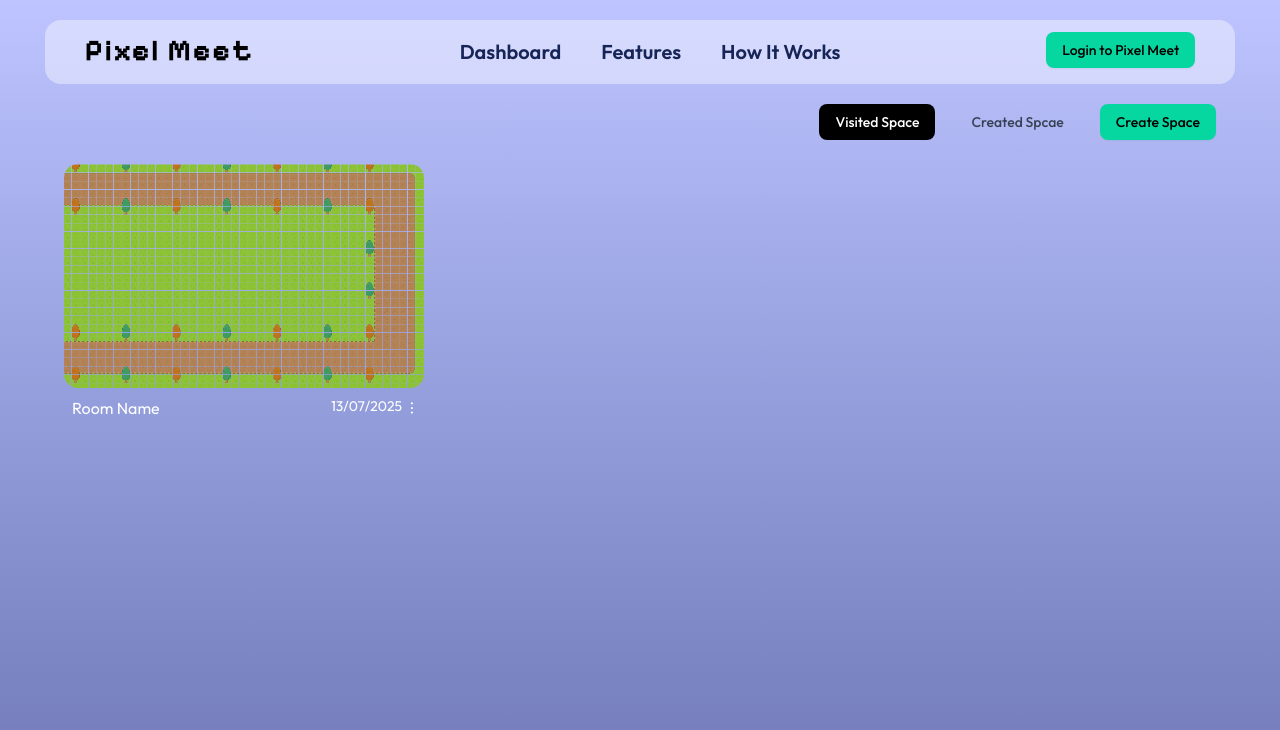
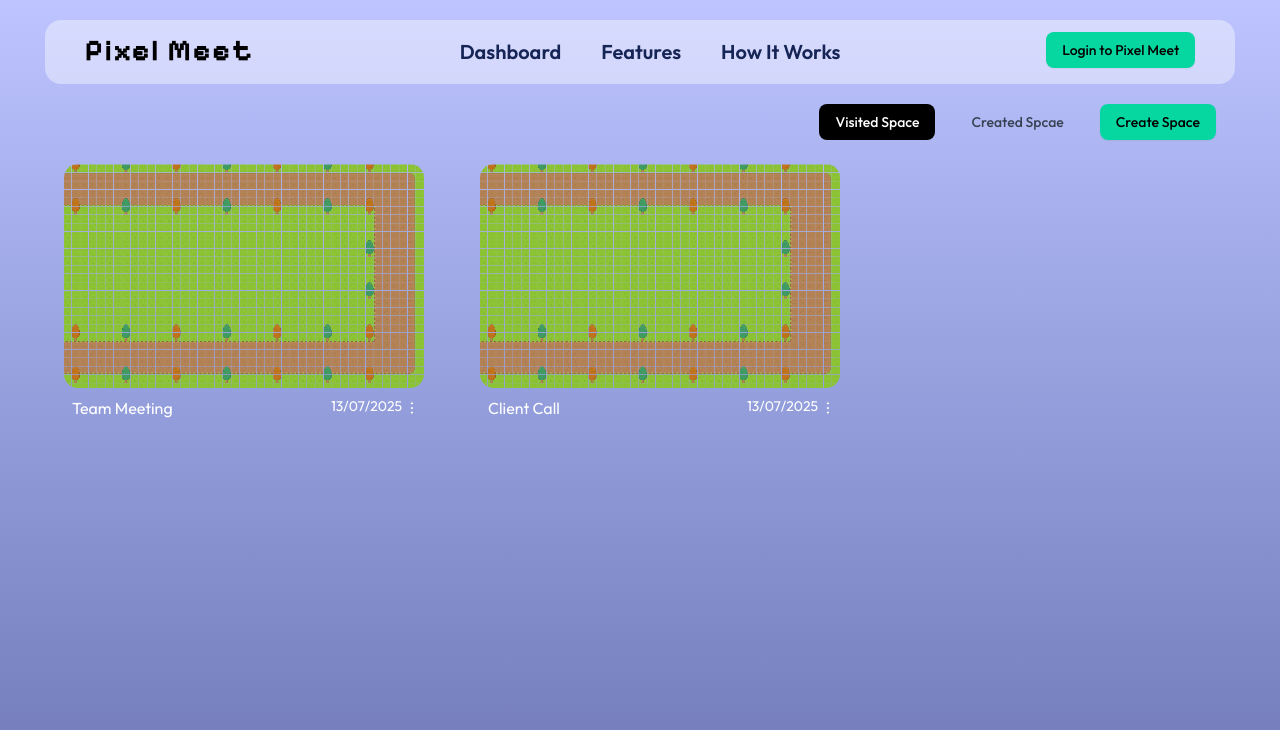
Before and after one commit to Likhil022/Pixel-Meet, a React (Vite) app: page /dashboard in a window 1280 px wide. Shown: the top 730 px of the page. Built offline with nearby package versions, Linux system fonts and the light colour scheme; no server answers.

Commit message:
Fixed Routing

```diff
--- a/src/Components/user/Room.tsx
+++ b/src/Components/user/Room.tsx
@@ -5,20 +5,36 @@ import {
   DropdownMenuTrigger,
 } from "@/Components/ui/dropdown-menu";
 import demo from "../../../public/assets/maps/demo.png";
+import { Link } from "react-router-dom";
+
 const Room = () => {
+  const rooms = [
+    { id: "123", name: "Team Meeting" },
+    { id: "456", name: "Client Call" },
+  ];
+
   return (
-    <div className="mt-6 flex flex-col h-60 w-90">
+    <div
+      className="flex gap-14 flex-wrap justify-start md:justify-start lg:justify-start
+                justify-center sm:justify-center"
+    >
+      {rooms.map((room) => (
+        <div key={room.id} className="mt-6 flex flex-col h-60 w-90">
+          <Link to={`/room/${room.id}`}>
             <img
               src={demo}
               alt="Image"
               className="rounded-xl scale-100 object-cover h-56 w-90 origin-center cursor-pointer"
             />
+          </Link>
           <div className="flex justify-between text-white mt-2">
-        <p className="px-2">Room Name</p>
+            <p className="px-2">{room.name}</p>
             <div className="flex gap-2">
               <p className="text-sm">13/07/2025</p>
               <DropdownMenu>
-            <DropdownMenuTrigger className="rotate-90">...</DropdownMenuTrigger>
+                <DropdownMenuTrigger className="rotate-90">
+                  ...
+                </DropdownMenuTrigger>
                 <DropdownMenuContent>
                   <DropdownMenuItem className="cursor-pointer">
                     Manage Space
@@ -33,13 +49,15 @@ const Room = () => {
                     variant="destructive"
                     className="cursor-pointer"
                   >
-                Delete{" "}
+                    Delete
                   </DropdownMenuItem>
                 </DropdownMenuContent>
               </DropdownMenu>
             </div>
           </div>
         </div>
+      ))}
+    </div>
   );
 };
 
--- a/src/Pages/Home.tsx
+++ b/src/Pages/Home.tsx
@@ -1,5 +1,6 @@
 import { Button } from "@/Components/ui/button";
 import { SignedOut, SignInButton, SignedIn } from "@clerk/clerk-react";
+import { Link } from "react-router-dom";
 const Home = () => {
   return (
     <div className="flex flex-col items-center ">
@@ -24,7 +25,9 @@ const Home = () => {
               </SignInButton>
             </SignedOut>
             <SignedIn>
-              <Button variant="green">Get Started</Button>
+              <Link to="dashboard">
+                <Button variant="green">Get Started</Button>
+              </Link>
             </SignedIn>
           </div>
         </div>
```
Lines whose indentation alone changed are shown as unchanged.
